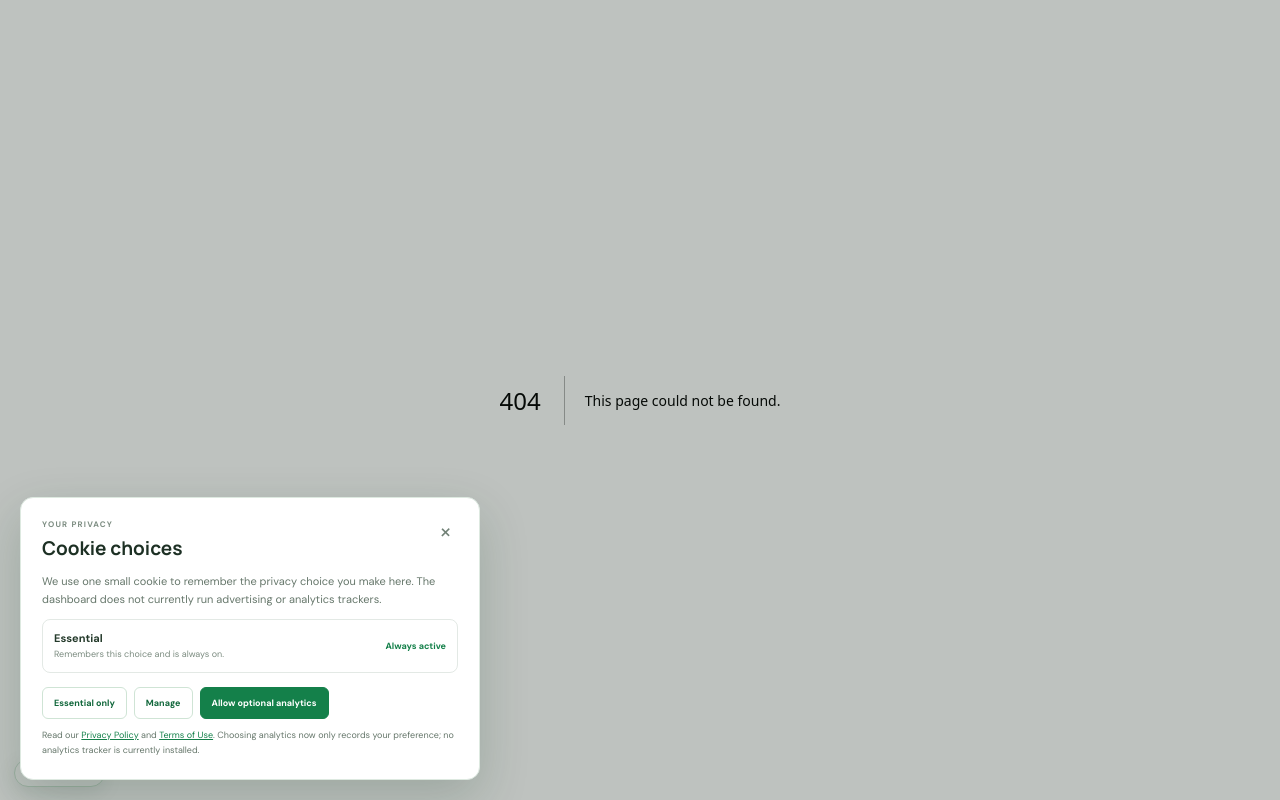
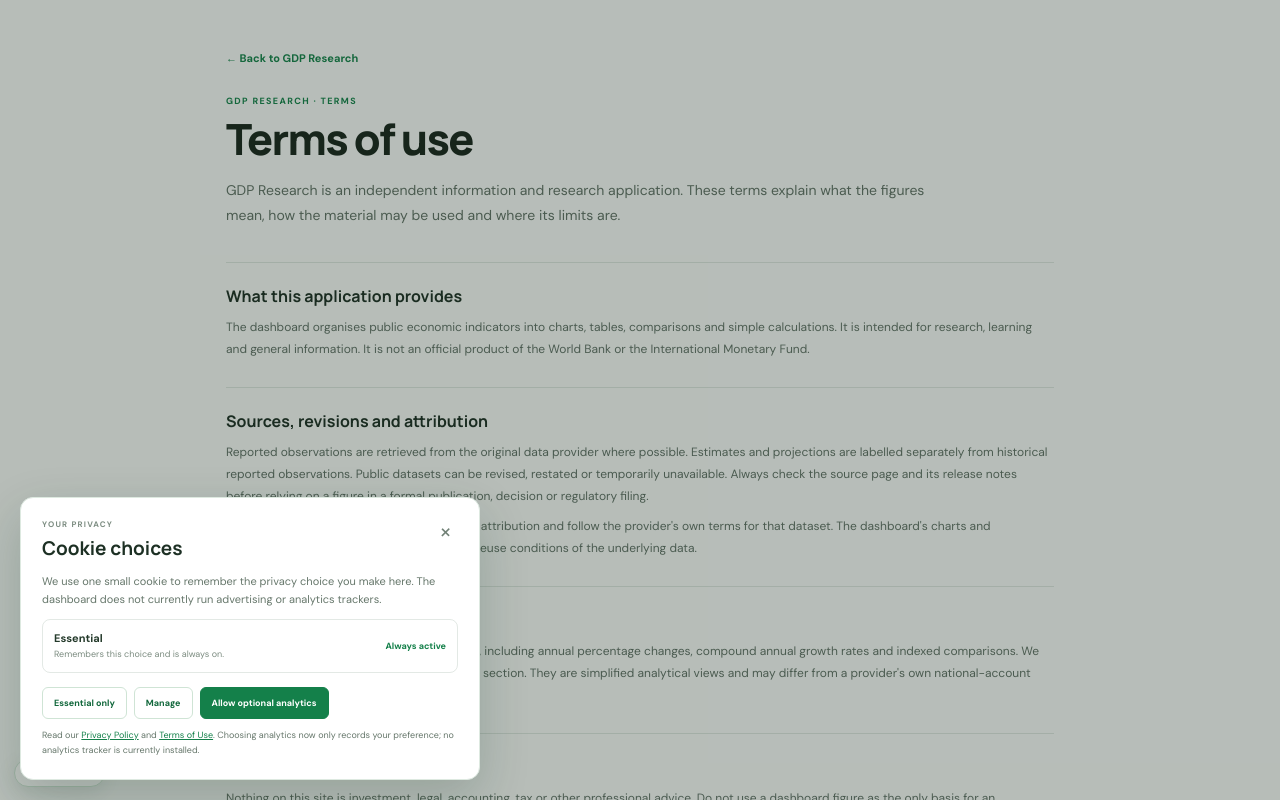
Before and after one commit to paulndwekia/gdp-dashboard, a Next.js app: page /terms in a window 1280 px wide. Before the commit this address had no page. Shown: the top 800 px of the page. Built offline with nearby package versions, Linux system fonts and the light colour scheme.

Commit message:
Publish terms of use

```diff
--- /dev/null
+++ b/app/terms/page.tsx
@@ -0,0 +1,54 @@
+import Link from "next/link";
+
+export const metadata = {
+  title: "Terms of Use | GDP Research",
+  description: "Terms for using GDP Research and its public economic-data features.",
+};
+
+export default function TermsPage() {
+  return (
+    <main className="legal-shell">
+      <Link className="legal-back" href="/">← Back to GDP Research</Link>
+      <div className="eyebrow">GDP RESEARCH · TERMS</div>
+      <h1>Terms of use</h1>
+      <p className="legal-lead">GDP Research is an independent information and research application. These terms explain what the figures mean, how the material may be used and where its limits are.</p>
+
+      <section className="legal-section">
+        <h2>What this application provides</h2>
+        <p>The dashboard organises public economic indicators into charts, tables, comparisons and simple calculations. It is intended for research, learning and general information. It is not an official product of the World Bank or the International Monetary Fund.</p>
+      </section>
+
+      <section className="legal-section">
+        <h2>Sources, revisions and attribution</h2>
+        <p>Reported observations are retrieved from the original data provider where possible. Estimates and projections are labelled separately from historical reported observations. Public datasets can be revised, restated or temporarily unavailable. Always check the source page and its release notes before relying on a figure in a formal publication, decision or regulatory filing.</p>
+        <p>When reusing data, retain the relevant source attribution and follow the provider's own terms for that dataset. The dashboard's charts and calculations do not change the ownership or reuse conditions of the underlying data.</p>
+      </section>
+
+      <section className="legal-section">
+        <h2>Calculations and interpretation</h2>
+        <p>Some values are calculated by the dashboard, including annual percentage changes, compound annual growth rates and indexed comparisons. We explain these calculations in the Methodology section. They are simplified analytical views and may differ from a provider's own national-account estimates or revisions.</p>
+      </section>
+
+      <section className="legal-section">
+        <h2>No professional advice</h2>
+        <p>Nothing on this site is investment, legal, accounting, tax or other professional advice. Do not use a dashboard figure as the only basis for an investment, lending, policy or business decision. Check the original source and obtain appropriate professional advice for decisions that require it.</p>
+      </section>
+
+      <section className="legal-section">
+        <h2>Availability and acceptable use</h2>
+        <p>We aim to keep the application useful and available, but we do not promise uninterrupted access or that every provider endpoint will respond at all times. Do not attempt to disrupt the site, bypass its controls, overload the data endpoints or use it to violate another person's rights or applicable law.</p>
+      </section>
+
+      <section className="legal-section">
+        <h2>Third-party services and links</h2>
+        <p>The dashboard links to external source providers and is hosted by a third-party platform. Those services operate under their own terms and privacy policies. We do not control their availability or their published data-release schedules.</p>
+      </section>
+
+      <section className="legal-section">
+        <h2>Updates to these terms</h2>
+        <p>These terms may need to change as features are added. Before a public commercial launch, the site owner should review them for the final operating model, source reuse rights and applicable law.</p>
+      </section>
+      <footer className="legal-footer"><Link href="/">GDP Research</Link> · <Link href="/privacy">Privacy Policy</Link></footer>
+    </main>
+  );
+}
```
